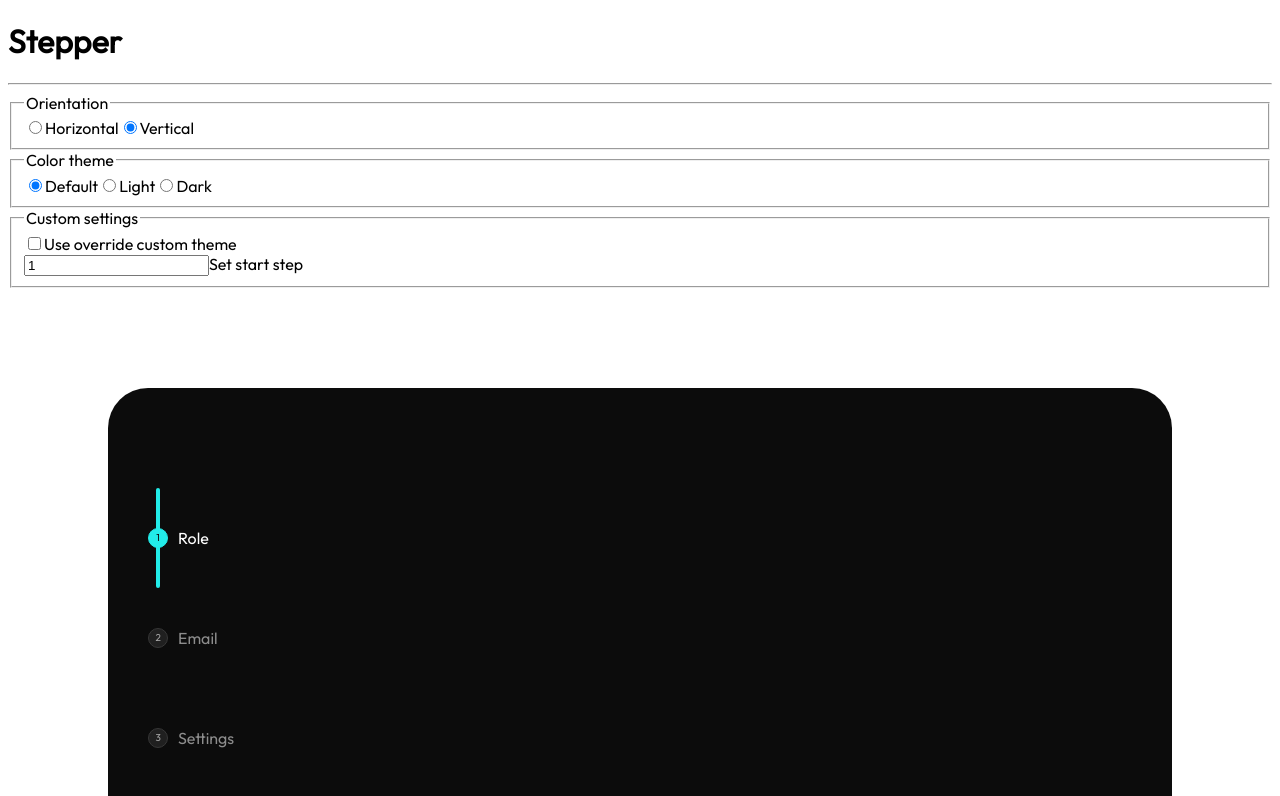
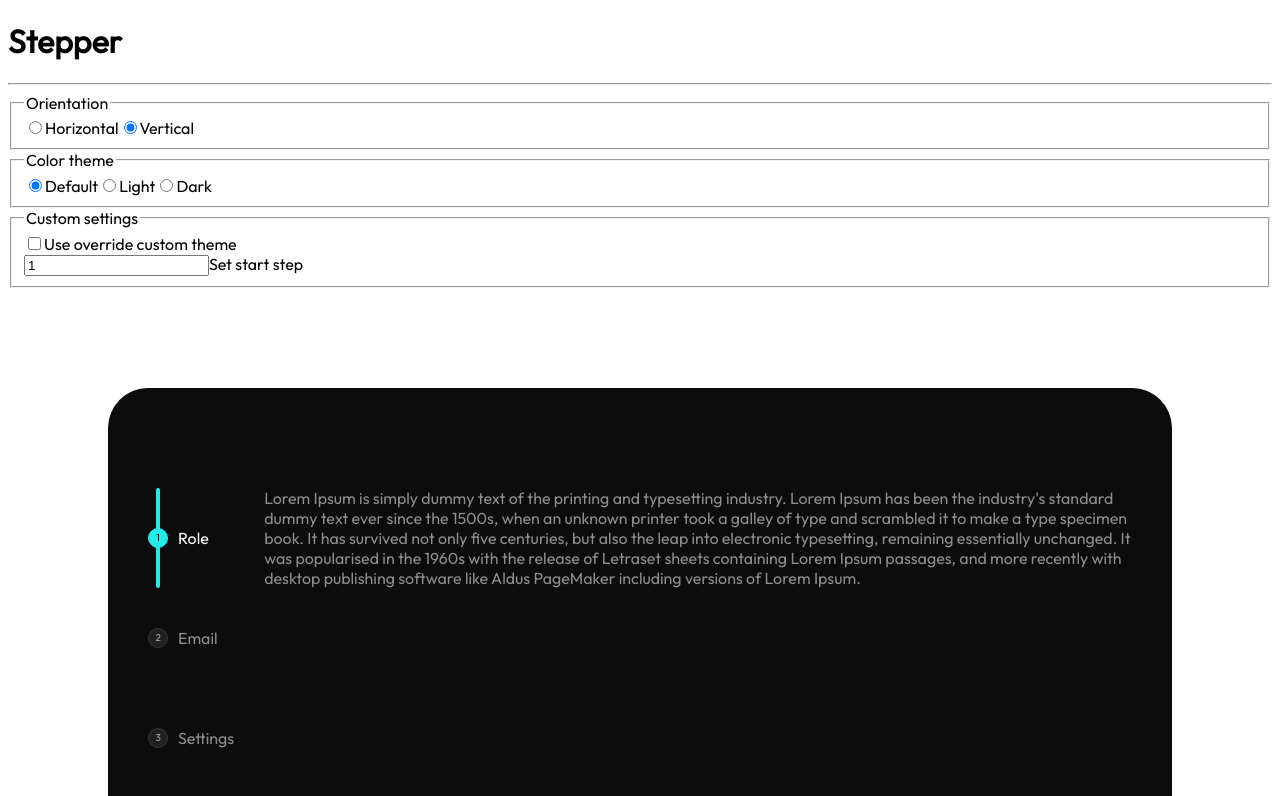
Before and after one commit to oliynykroman/steppertest, an Angular app: page / in a window 1280 px wide. Shown: the top 796 px of the page. Built offline with nearby package versions, Linux system fonts and the light colour scheme.

Commit message:
Added content projection

```diff
--- a/src/app/app.component.html
+++ b/src/app/app.component.html
@@ -42,7 +42,30 @@
       [orientation]="orientation"
       [color]="color"
       (stepChange)="stepChange($event)"
-    ></app-stepper>
+    >
+      <app-stepper-content>
+        Lorem Ipsum is simply dummy text of the printing and typesetting industry. Lorem Ipsum has been the industry's
+        standard dummy text ever since the 1500s, when an unknown printer took a galley of type and scrambled it to make
+        a type specimen book. It has survived not only five centuries, but also the leap into electronic typesetting,
+        remaining essentially unchanged. It was popularised in the 1960s with the release of Letraset sheets containing
+        Lorem Ipsum passages, and more recently with desktop publishing software like Aldus PageMaker including versions
+        of Lorem Ipsum.
+      </app-stepper-content>
+      <app-stepper-content>
+        Contrary to popular belief, Lorem Ipsum is not simply random text. It has roots in a piece of classical Latin
+        literature from 45 BC, making it over 2000 years old. Richard McClintock, a Latin professor at Hampden-Sydney
+        College in Virginia, looked up one of the more obscure Latin words, consectetur, from a Lorem Ipsum passage, and
+        going through the cites of the word in classical literature, discovered the undoubtable source. Lorem Ipsum
+        comes from sections 1.10.32 and 1.10.33 of "de Finibus Bonorum et Malorum" (The Extremes of Good and Evil) by
+        Cicero, written in 45 BC. This book is a treatise on the theory of ethics, very popular during the Renaissance.
+        The first line of Lorem Ipsum, "Lorem ipsum dolor sit amet..", comes from a line in section 1.10.32.
+      </app-stepper-content>
+      <app-stepper-content>
+        The standard chunk of Lorem Ipsum used since the 1500s is reproduced below for those interested. Sections
+        1.10.32 and 1.10.33 from "de Finibus Bonorum et Malorum" by Cicero are also reproduced in their exact original
+        form, accompanied by English versions from the 1914 translation by H. Rackham.
+      </app-stepper-content>
+    </app-stepper>
   </div>
 </ng-container>
 
--- a/src/app/app.component.ts
+++ b/src/app/app.component.ts
@@ -1,8 +1,8 @@
-import {ChangeDetectionStrategy, Component, inject, OnChanges, OnInit, SimpleChanges} from '@angular/core';
+import {Component, inject, OnInit} from '@angular/core';
 import {Observable} from "rxjs";
 import {StepInterface} from "./types/step.interface";
 import {StepperConfigService} from "./services/data.service";
-import {FormBuilder, FormGroup, Validators} from "@angular/forms";
+import {FormBuilder, FormGroup} from "@angular/forms";
 import {StepperOrientationEnum} from "./components/stepper/enums/orientation.enum";
 import {StepperColorEnum} from "./components/stepper/enums/color.enum";
 
--- /dev/null
+++ b/src/app/components/stepper/components/stepper-content/stepper-content.component.html
@@ -0,0 +1 @@
+<ng-content></ng-content>
--- /dev/null
+++ b/src/app/components/stepper/components/stepper-content/stepper-content.component.scss
@@ -0,0 +1,5 @@
+:host {
+  display: block;
+  overflow: hidden;
+  opacity: 0;
+}
--- /dev/null
+++ b/src/app/components/stepper/components/stepper-content/stepper-content.component.ts
@@ -0,0 +1,41 @@
+import { ChangeDetectionStrategy, Component, HostBinding, Input } from '@angular/core';
+import {animate, state, style, transition, trigger} from "@angular/animations";
+import {NgClass, NgIf} from "@angular/common";
+
+@Component({
+  selector: 'app-stepper-content',
+  templateUrl: './stepper-content.component.html',
+  styleUrls: ['./stepper-content.component.scss'],
+  standalone: true,
+  imports: [
+    NgIf,
+    NgClass
+  ],
+  animations: [
+    trigger('fade', [
+      state('true', style({
+        overflow: 'hidden',
+        height: '*',
+        opacity: '1',
+      })),
+      state('false', style({
+        overflow: 'hidden',
+        height: 0,
+        opacity: 0,
+      })),
+      transition('* => *', [
+        animate('200ms ease-in-out'),
+      ]),
+    ])
+  ],
+  changeDetection: ChangeDetectionStrategy.OnPush
+})
+export class StepperContentComponent {
+  @HostBinding('@fade')
+  get currentAnimationState() {
+    return this.isComponentShown;
+  }
+
+  @Input() isComponentShown = false;
+
+}
--- a/src/app/components/stepper/stepper.component.html
+++ b/src/app/components/stepper/stepper.component.html
@@ -1,6 +1,6 @@
-<ng-container *ngIf="steps">
+<div class="stepper" [ngClass]="[orientation]">
   <ol class="steps"
-      [ngClass]="[orientation, color]"
+      [ngClass]="[color]"
       [ngStyle]="{'--step': currentStep}">
     <ng-container *ngFor="let step of steps; let index = index; let last = last">
       <li class="step"
@@ -18,4 +18,7 @@
       </li>
     </ng-container>
   </ol>
-</ng-container>
+  <div class="stepper-content">
+      <ng-content></ng-content>
+  </div>
+</div>
--- a/src/app/components/stepper/stepper.component.scss
+++ b/src/app/components/stepper/stepper.component.scss
@@ -8,6 +8,11 @@
   --stepNumberColorActive: var(--dark);
   --background: var(--gray-2);
   --borerColor: var(--gray-3);
+}
+
+.stepper {
+  display: flex;
+  color: var(--labelColor);
 }
 
 .steps {
@@ -29,7 +34,16 @@
 }
 
 .horizontal {
-  flex-direction: row;
+
+  flex-direction: column;
+
+  .stepper-content {
+    margin-top: 30px;
+  }
+
+  .steps {
+    flex-direction: row;
+  }
 
   .step {
     flex-direction: column;
@@ -65,7 +79,15 @@
 }
 
 .vertical {
-  flex-direction: column;
+  flex-direction: row;
+
+  .stepper-content {
+    margin-left: 30px;
+  }
+
+  .steps {
+    flex-direction: column;
+  }
 
   .step {
     flex-direction: row-reverse;
@@ -107,7 +129,6 @@
   box-shadow: none;
   background: transparent;
   position: relative;
-  color: var(--labelColor);
   transition: color .5s ease-out;
   cursor: pointer;
 
--- a/src/app/components/stepper/stepper.component.ts
+++ b/src/app/components/stepper/stepper.component.ts
@@ -1,33 +1,37 @@
 import {
+  AfterContentInit,
   ChangeDetectionStrategy,
-  Component,
-  EventEmitter,
-  Input,
-  Output
+  Component, ContentChildren, EventEmitter,
+  Input, Output, QueryList
 } from '@angular/core';
 import {StepInterface} from "../../types/step.interface";
 import {CommonModule} from "@angular/common";
 import {StepperOrientationEnum} from "./enums/orientation.enum";
 import {StepperColorEnum} from "./enums/color.enum";
+import {StepperContentComponent} from "./components/stepper-content/stepper-content.component";
 
 @Component({
   selector: 'app-stepper',
   templateUrl: './stepper.component.html',
   styleUrls: ['./stepper.component.scss'],
   imports: [
-    CommonModule
+    CommonModule,
+    StepperContentComponent
   ],
   standalone: true,
   changeDetection: ChangeDetectionStrategy.OnPush
 })
 
-export class StepperComponent{
+export class StepperComponent implements AfterContentInit {
+
+  @ContentChildren(StepperContentComponent) contentChildren!: QueryList<StepperContentComponent>;
 
   @Input() steps: StepInterface[] = [];
   @Input() orientation: StepperOrientationEnum = StepperOrientationEnum.Horizontal;
   @Input() color: StepperColorEnum = StepperColorEnum.Default;
 
   private _step = 0;
+
   @Input() set currentStep(value: number) {
     if (!value || value < 0 || value > this.steps.length - 1) {
       this._step = 0;
@@ -35,6 +39,7 @@
       this._step = value;
     }
   };
+
   get currentStep(): number {
     return this._step;
   }
@@ -46,4 +51,17 @@
     this.stepChange.emit(stepIndex);
   }
 
+  ngAfterContentInit(): void {
+    const stepperContent = this.contentChildren.toArray();
+    const currentStepContent = stepperContent[this.currentStep];
+    if (currentStepContent) {
+      currentStepContent.isComponentShown = true;
+    }
+    this.stepChange.subscribe((data) => {
+      stepperContent.forEach((s) => {
+        s.isComponentShown = false;
+      })
+      stepperContent[data].isComponentShown = true;
+    });
+  }
 }
```
Also changed, not shown: src/app/app.module.ts (+6 -2 lines), src/app/components/stepper/step/step.component.html (deleted, +0 -10 lines), src/app/components/stepper/step/step.component.ts (deleted, +0 -14 lines), src/app/components/stepper/step/step.component.scss (deleted), 2 other files (tests, documents, lock files or other folders).
